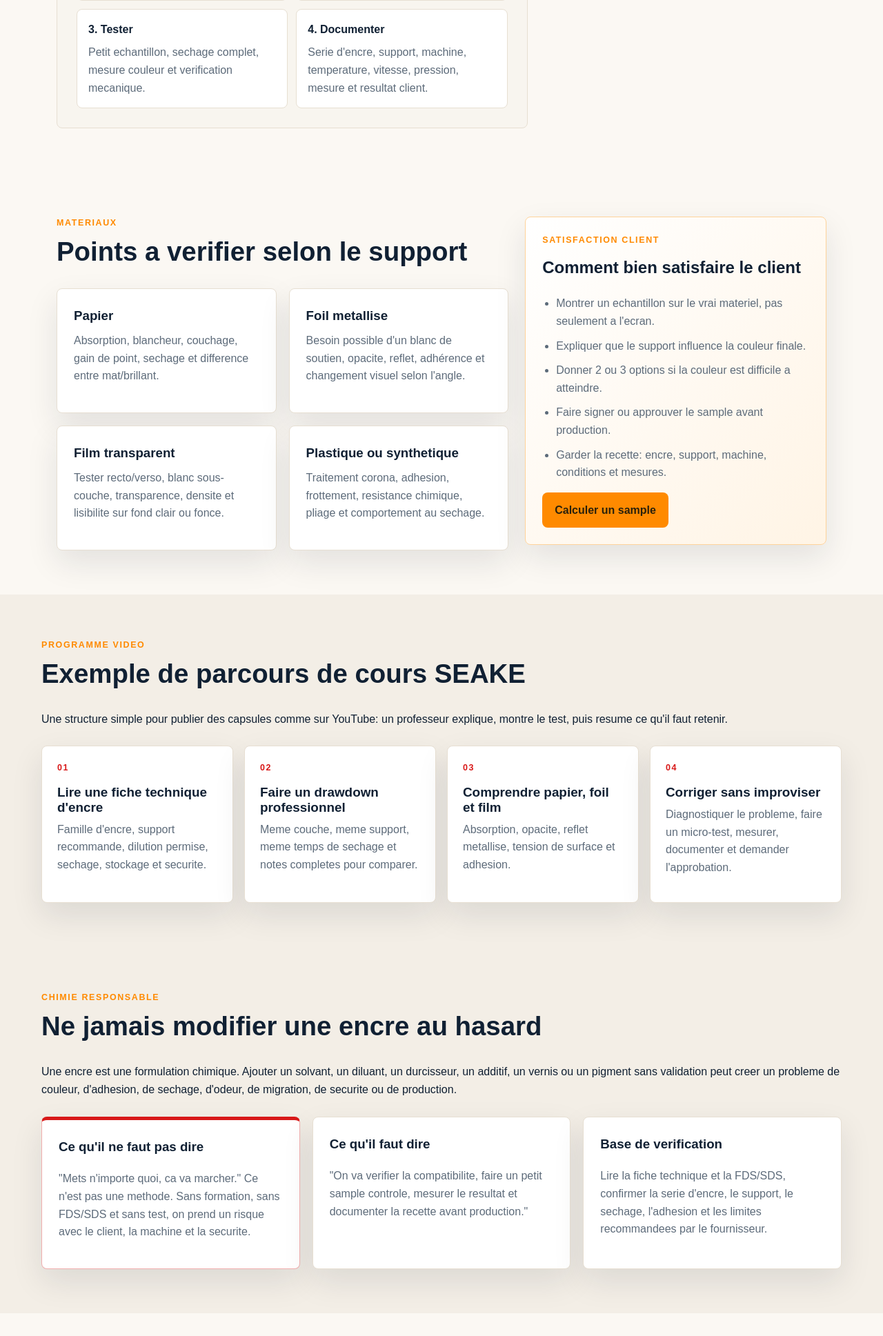
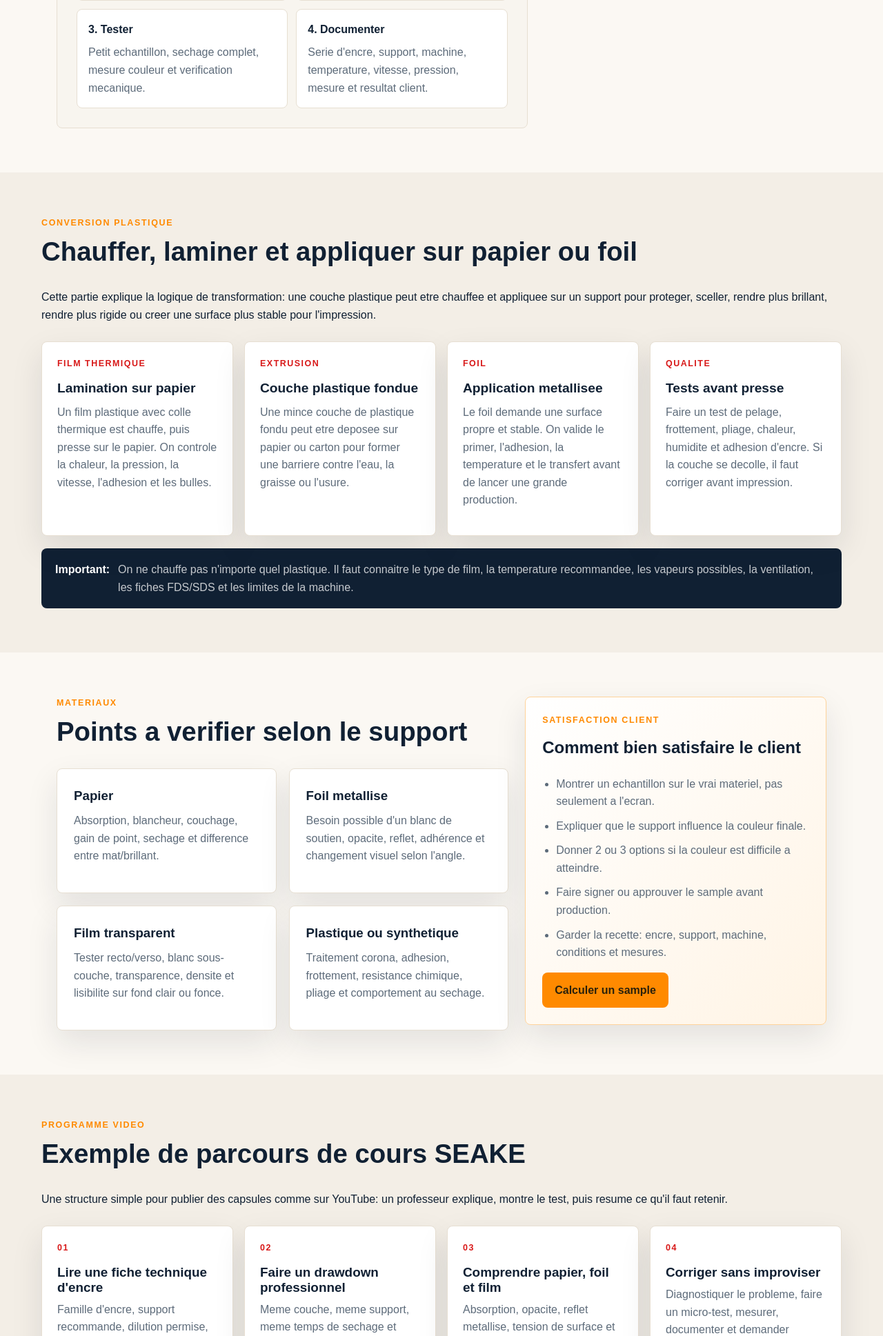
Before and after one commit to 1234jASKET/seake, a Django app: page /color-control/ in a window 1280 px wide. Shown: the part 3325-5262 px from the top of the page at 69% size. Run offline with Django 5.2, Linux system fonts and the light colour scheme; data that the repository does not hold is empty.

Commit message:
Add plastic conversion course module

```diff
--- a/static/css/style.css
+++ b/static/css/style.css
@@ -1243,6 +1243,56 @@ p {
     padding: 26px;
 }
 
+.conversion-grid {
+    display: grid;
+    gap: 16px;
+    grid-template-columns: repeat(4, minmax(0, 1fr));
+}
+
+.conversion-grid article {
+    background: var(--white);
+    border: 1px solid var(--line);
+    border-radius: 8px;
+    box-shadow: var(--shadow);
+    min-height: 230px;
+    padding: 22px;
+}
+
+.conversion-grid span {
+    color: var(--brand);
+    display: block;
+    font-size: .78rem;
+    font-weight: 900;
+    letter-spacing: .12em;
+    margin-bottom: 14px;
+    text-transform: uppercase;
+}
+
+.conversion-grid h3 {
+    font-size: 1.2rem;
+    line-height: 1.15;
+    margin-bottom: 10px;
+}
+
+.conversion-grid p {
+    color: var(--muted);
+}
+
+.conversion-warning {
+    align-items: flex-start;
+    background: #102033;
+    border-radius: 8px;
+    color: var(--white);
+    display: flex;
+    gap: 12px;
+    margin-top: 18px;
+    padding: 18px 20px;
+}
+
+.conversion-warning span {
+    color: rgba(255, 255, 255, .76);
+}
+
 .client-satisfaction-card {
     align-self: start;
     background: linear-gradient(135deg, #ffffff, #fff4e5);
@@ -2872,6 +2922,8 @@ textarea {
     .training-layout,
     .lesson-board,
     .lesson-steps,
+    .conversion-grid,
+    .conversion-warning,
     .material-grid,
     .recipe-grid,
     .chemistry-grid,
--- a/templates/color_control.html
+++ b/templates/color_control.html
@@ -144,6 +144,42 @@
             <h3>Pas de recette dangereuse</h3>
             <p>Cette formation explique les principes. Pour fabriquer ou modifier une encre en atelier, il faut porter les EPI, ventiler, lire les FDS/SDS et suivre les limites du fournisseur.</p>
         </aside>
+    </div>
+</section>
+
+<section class="section muted">
+    <div class="section-heading">
+        <p class="eyebrow">Conversion plastique</p>
+        <h2>Chauffer, laminer et appliquer sur papier ou foil</h2>
+        <p>Cette partie explique la logique de transformation: une couche plastique peut etre chauffee et appliquee sur un support pour proteger, sceller, rendre plus brillant, rendre plus rigide ou creer une surface plus stable pour l'impression.</p>
+    </div>
+
+    <div class="conversion-grid">
+        <article>
+            <span>Film thermique</span>
+            <h3>Lamination sur papier</h3>
+            <p>Un film plastique avec colle thermique est chauffe, puis presse sur le papier. On controle la chaleur, la pression, la vitesse, l'adhesion et les bulles.</p>
+        </article>
+        <article>
+            <span>Extrusion</span>
+            <h3>Couche plastique fondue</h3>
+            <p>Une mince couche de plastique fondu peut etre deposee sur papier ou carton pour former une barriere contre l'eau, la graisse ou l'usure.</p>
+        </article>
+        <article>
+            <span>Foil</span>
+            <h3>Application metallisee</h3>
+            <p>Le foil demande une surface propre et stable. On valide le primer, l'adhesion, la temperature et le transfert avant de lancer une grande production.</p>
+        </article>
+        <article>
+            <span>Qualite</span>
+            <h3>Tests avant presse</h3>
+            <p>Faire un test de pelage, frottement, pliage, chaleur, humidite et adhesion d'encre. Si la couche se decolle, il faut corriger avant impression.</p>
+        </article>
+    </div>
+
+    <div class="conversion-warning">
+        <strong>Important:</strong>
+        <span>On ne chauffe pas n'importe quel plastique. Il faut connaitre le type de film, la temperature recommandee, les vapeurs possibles, la ventilation, les fiches FDS/SDS et les limites de la machine.</span>
     </div>
 </section>
 
```
